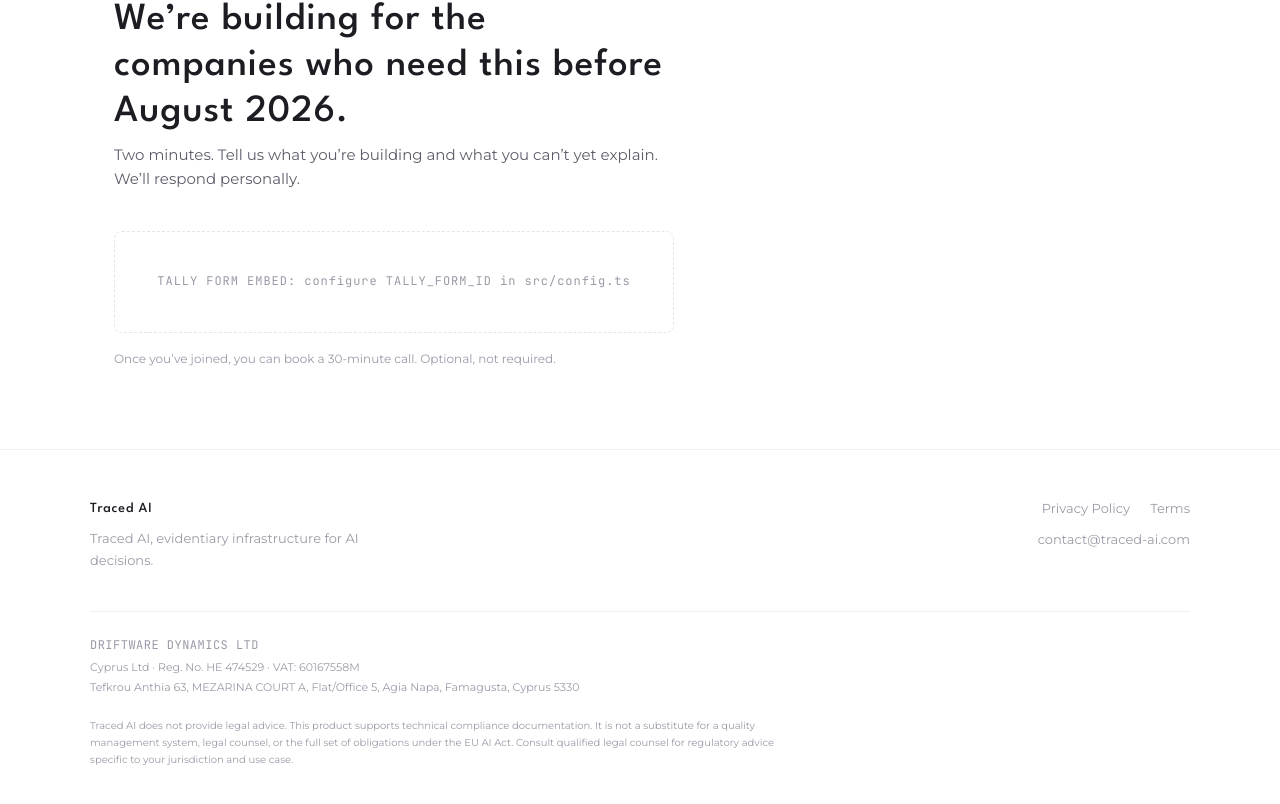
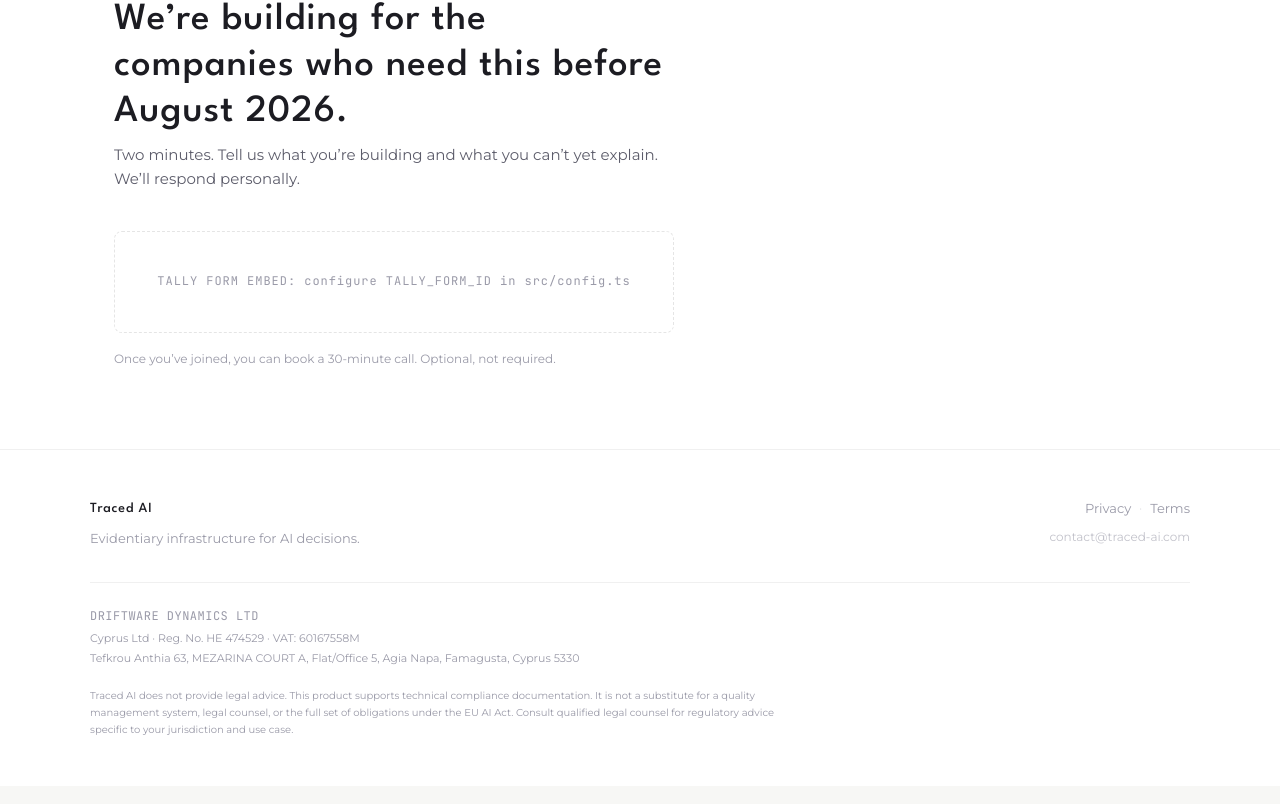
Before and after one commit to Traced-AI/website, a React (Vite) app: page / in a window 1280 px wide. Shown: the part 5995-6799 px from the top of the page. Built offline with nearby package versions, Linux system fonts and the light colour scheme.

Commit message:
Fix footer display

```diff
--- a/src/copy.ts
+++ b/src/copy.ts
@@ -269,9 +269,9 @@ export const thankYou = {
 };
 
 export const footer = {
-  tagline: 'Traced AI, evidentiary infrastructure for AI decisions.',
+  tagline: 'Evidentiary infrastructure for AI decisions.',
   links: [
-    { label: 'Privacy Policy', href: '/privacy' },
+    { label: 'Privacy', href: '/privacy' },
     { label: 'Terms', href: '/terms' },
     { label: 'contact@traced-ai.com', href: 'mailto:contact@traced-ai.com' },
   ],
--- a/src/sections/Footer.tsx
+++ b/src/sections/Footer.tsx
@@ -5,7 +5,7 @@ export default function Footer() {
   return (
     <footer className="footer">
       <div className="footer-inner">
-        <div style={{ display: 'flex', flexWrap: 'wrap', justifyContent: 'space-between', gap: '32px', marginBottom: '40px' }}>
+        <div style={{ display: 'flex', flexWrap: 'wrap', justifyContent: 'space-between', gap: '24px', marginBottom: '32px' }}>
           <div>
             <div style={{
               fontFamily: 'var(--f-display-C)',
@@ -17,21 +17,22 @@ export default function Footer() {
             }}>
               Traced AI
             </div>
-            <p style={{ fontSize: '13px', color: 'var(--tx-2)', maxWidth: '320px', lineHeight: 1.65 }}>
+            <p style={{ fontSize: '13px', color: 'var(--tx-2)', maxWidth: '360px', lineHeight: 1.65 }}>
               {footer.tagline}
             </p>
           </div>
 
-          <div style={{ display: 'flex', flexDirection: 'column', gap: '10px', alignItems: 'flex-end' }}>
-            <div style={{ display: 'flex', gap: '20px' }}>
+          <div style={{ display: 'flex', flexDirection: 'column', gap: '8px', alignItems: 'flex-end' }}>
+            <div style={{ display: 'flex', alignItems: 'center', gap: '8px' }}>
               <Link
                 to="/privacy"
                 style={{ fontSize: '13px', color: 'var(--tx-2)', textDecoration: 'none' }}
                 onMouseEnter={(e) => (e.currentTarget.style.color = 'var(--ac-text)')}
                 onMouseLeave={(e) => (e.currentTarget.style.color = 'var(--tx-2)')}
               >
-                Privacy Policy
+                Privacy
               </Link>
+              <span style={{ fontSize: '11px', color: 'var(--tx-2)', opacity: 0.4, userSelect: 'none' }}>·</span>
               <Link
                 to="/terms"
                 style={{ fontSize: '13px', color: 'var(--tx-2)', textDecoration: 'none' }}
@@ -43,9 +44,9 @@ export default function Footer() {
             </div>
             <a
               href="mailto:contact@traced-ai.com"
-              style={{ fontSize: '13px', color: 'var(--tx-2)', textDecoration: 'none' }}
-              onMouseEnter={(e) => (e.currentTarget.style.color = 'var(--ac-text)')}
-              onMouseLeave={(e) => (e.currentTarget.style.color = 'var(--tx-2)')}
+              style={{ fontSize: '12px', color: 'var(--tx-2)', textDecoration: 'none', opacity: 0.6 }}
+              onMouseEnter={(e) => { e.currentTarget.style.color = 'var(--ac-text)'; e.currentTarget.style.opacity = '1'; }}
+              onMouseLeave={(e) => { e.currentTarget.style.color = 'var(--tx-2)'; e.currentTarget.style.opacity = '0.6'; }}
             >
               contact@traced-ai.com
             </a>
```
